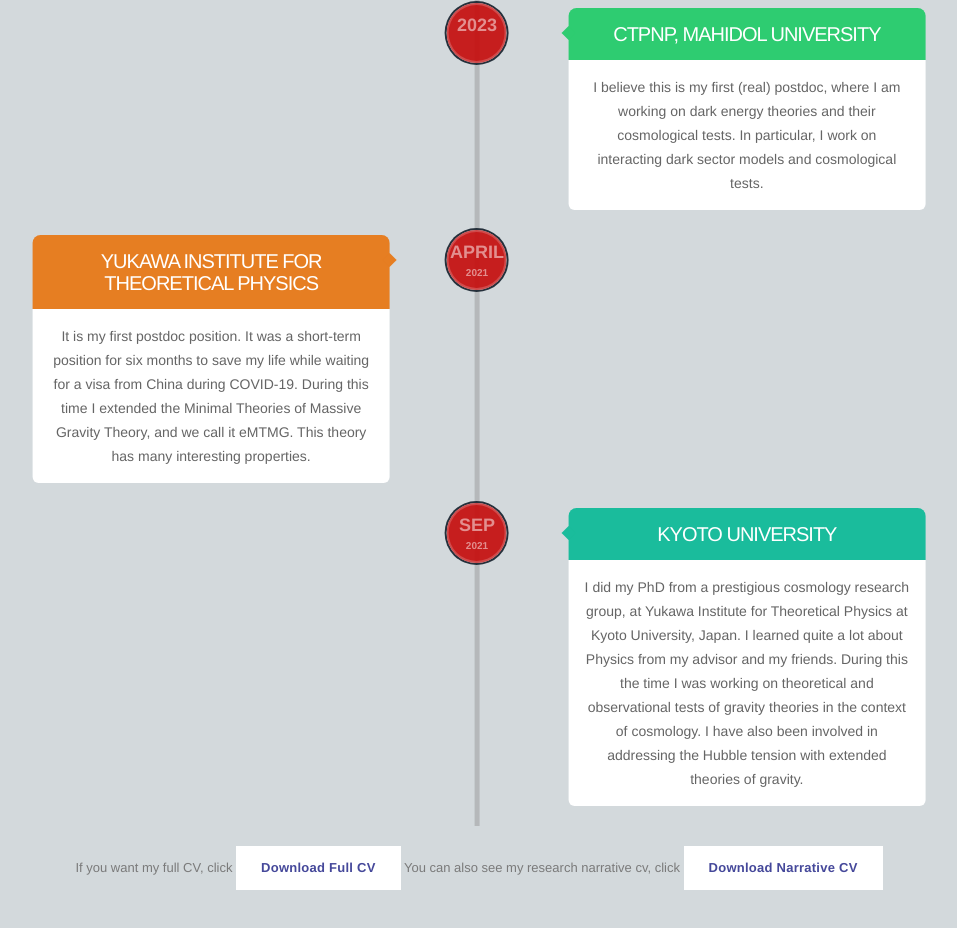
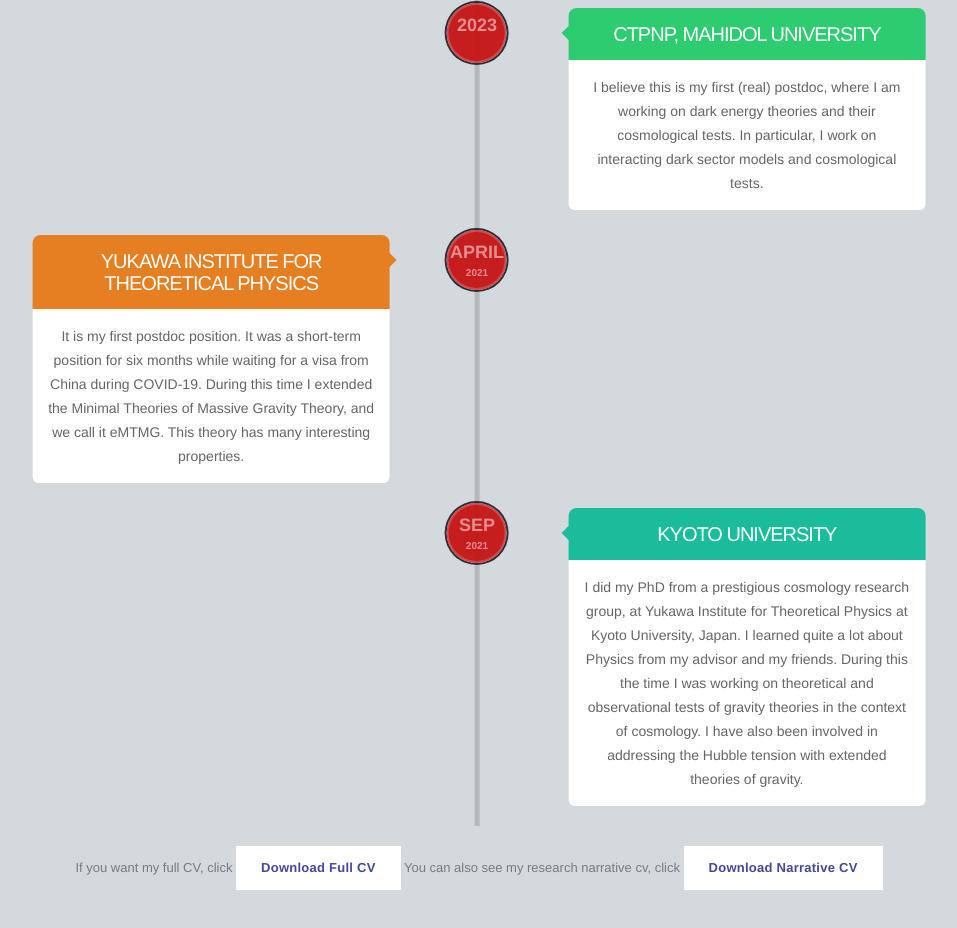
Before and after one commit to masroorcp/masroorcp.github.io, a plain HTML site: page index.html in a window 1280 px wide. Shown: the part 1002-1930 px from the top of the page, without its empty margins (305-1262 px from the left). Drawn offline with nearby package versions, Linux system fonts and the light colour scheme.

Commit message:
Update index.html

```diff
--- a/index.html
+++ b/index.html
@@ -139,6 +139,7 @@ https://templatemo.com/tm-518-sentra
                         </div>
                     </div>
 
+                    <!--
                     <div class="item item-2">
                         <div class="img-fill">
                         <div class="image"></div>
@@ -169,7 +170,7 @@ https://templatemo.com/tm-518-sentra
                             </div>
                             </div>
                         </div>
-                    </div>
+                    </div> -->
 
                 </div>
             </div>
@@ -201,9 +202,8 @@ https://templatemo.com/tm-518-sentra
                             <span class="year">2021</span>
                         </span>
                         <h2>Yukawa Institute for Theoretical Physics</h2>
-                        <p>It is my first postdoc position. It was a short-term position for six months to save my life while waiting for a visa
-                             from China during COVID-19. During this time I extended the Minimal Theories of Massive Gravity Theory, and we call
-                              it eMTMG. This theory has many interesting properties.</p>
+                        <p>It is my first postdoc position. It was a short-term position for six months while waiting for a visa from China during COVID-19. During this
+                             time I extended the Minimal Theories of Massive Gravity Theory, and we call it eMTMG. This theory has many interesting properties.</p>
                     </div>
                 </article>
 
```
